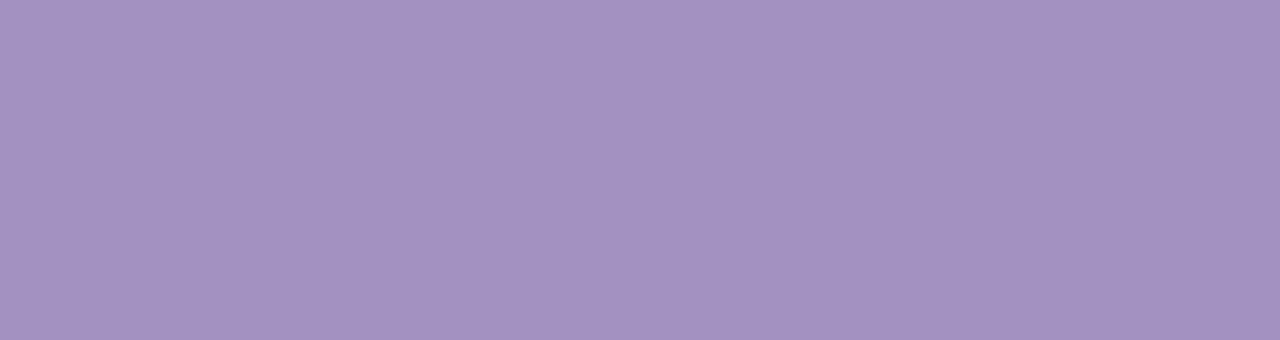
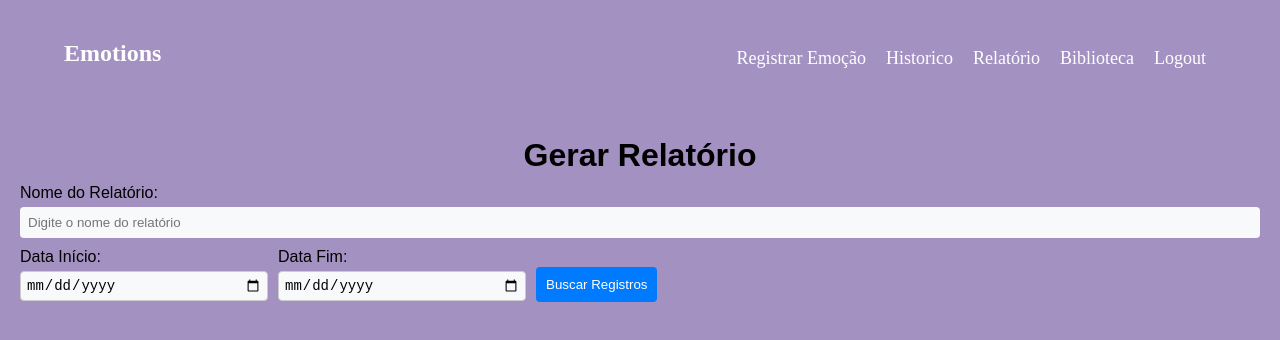
Before and after one commit to AnaC-Mota/EmotionsWeb, a React (Vite) app in the folder Emotions/: page /gerar-relatorio in a window 1280 px wide. Before the commit this address had no page. Shown: the top 340 px of the page. Built offline with nearby package versions, Linux system fonts and the light colour scheme.

Commit message:
page front relatorio

```diff
--- a/Emotions/src/App.jsx
+++ b/Emotions/src/App.jsx
@@ -7,6 +7,8 @@ import Login from './Pages/Reg';
 import Home from './Pages/Home';
 import PrivateRouter from './components/PrivateRouter';
 import Historico from './Pages/Histoico';
+import Relatorio from './Pages/Relatorio';
+import GerarRelatorio from './components/Relatorio/Gerar';
 
 const App = () => {
     return (
@@ -17,6 +19,9 @@ const App = () => {
           <Route path="/home" element={<PrivateRouter><Home/></PrivateRouter>}/>
           <Route path="/historico" element={<PrivateRouter><Historico/></PrivateRouter>} />
           <Route path='/regemotion' element={<PrivateRouter><RegEmocion/></PrivateRouter>}/>
+          <Route path='/relatorio' element={<PrivateRouter><Relatorio/></PrivateRouter>}/>
+          <Route path="/gerar-relatorio" element={<GerarRelatorio/>} />
+
         </Routes>
       </div>
     </Router>
--- /dev/null
+++ b/Emotions/src/Pages/Relatorio.jsx
@@ -0,0 +1,15 @@
+import React from 'react'
+import Navbar from '../components/NavBarLogin/NavBarLogin'
+import Relatorios from '../components/Relatorio/Relatorio'
+
+
+const Relatorio = () => {
+  return (
+    <div>
+        <Navbar/>
+        <Relatorios/>
+    </div>
+  )
+}
+
+export default Relatorio
--- a/Emotions/src/components/NavBarLogin/NavBarLogin.jsx
+++ b/Emotions/src/components/NavBarLogin/NavBarLogin.jsx
@@ -18,7 +18,7 @@ const Navbar = () => {
       <ul>
         <li onClick={() => navigate('/regemotion')}>Registrar Emoção</li>
         <li onClick={() => navigate('/historico')}>Historico</li>
-        <li>Relatório</li>
+        <li onClick={() => navigate('/relatorio')}>Relatório</li>
         <li>Biblioteca</li>
         <li onClick={() => logout()}>Logout</li>
 
--- /dev/null
+++ b/Emotions/src/components/Relatorio/Gerar.css
@@ -0,0 +1,90 @@
+.generate-report-page {
+    padding: 20px;
+    font-family: Arial, sans-serif;
+  }
+
+  h1 {
+    text-align: center;
+    margin-bottom: 10px;
+  }
+
+  .form-container {
+    margin-bottom: 20px;
+  }
+
+  .form-container label {
+    display: block;
+    margin-bottom: 5px;
+  }
+
+  .form-container input {
+    margin-bottom: 10px;
+    padding: 8px;
+    width: 100%;
+    box-sizing: border-box;
+    border-radius: 4px;  /* Borda arredondada */
+    border: none;  /* Remove a borda preta */
+    background-color: #f8f9fa;
+  }
+
+  .date-range-container {
+    display: flex;
+    gap: 10px; /* Espaçamento horizontal entre os campos */
+    align-items: center;
+  }
+
+  .date-field {
+    display: flex;
+    flex-direction: column;
+    width: 20%;
+  }
+
+  .date-field label {
+    margin-bottom: 5px;
+  }
+
+  .date-field input {
+    padding: 5px;
+    font-size: 14px;
+    border: 1px solid #ccc;
+    border-radius: 4px;
+  }
+
+  .fetch-records-button,
+  .generate-report-button {
+    margin-top: 10px;
+    padding: 10px;
+    border-radius: 4px;
+    background-color: #007bff;
+    color: white;
+    border: none;
+    cursor: pointer;
+  }
+
+  .error-message {
+    color: red;
+  }
+
+  .records-table-container {
+    margin-top: 20px;
+  }
+
+  .records-table {
+    width: 100%;
+    border-collapse: collapse;
+    background-color: white;
+    border-radius: 8px;
+    overflow: hidden;
+    box-shadow: 0 2px 4px rgba(0, 0, 0, 0.1);
+  }
+
+  .records-table th,
+  .records-table td {
+    border: 1px solid #ddd;
+    padding: 8px;
+  }
+
+  .records-table th {
+    background-color: #f2f2f2;
+    text-align: left;
+  }
--- /dev/null
+++ b/Emotions/src/components/Relatorio/Gerar.jsx
@@ -0,0 +1,140 @@
+import React, { useState } from "react";
+import { APIService } from "../../http-common";
+import "./Gerar.css";
+import Navbar from "../NavBarLogin/NavBarLogin"; // Importando a Navbar
+
+const GerarRelatorio = () => {
+  const [startDate, setStartDate] = useState("");
+  const [endDate, setEndDate] = useState("");
+  const [reportName, setReportName] = useState("");
+  const [records, setRecords] = useState([]);
+  const [loading, setLoading] = useState(false);
+  const [error, setError] = useState(null);
+
+  const fetchRecords = async () => {
+    setLoading(true);
+    setError(null);
+
+    try {
+      const params = {
+        startDate: startDate ? new Date(startDate).toISOString() : null,
+        endDate: endDate ? new Date(endDate).toISOString() : null,
+      };
+
+      const response = await APIService.Axios().get("Home/GetAllDocuments", { params });
+
+      if (response.status === 200) {
+        setRecords(response.data);
+      } else {
+        throw new Error("Erro ao buscar registros.");
+      }
+    } catch (err) {
+      setError(err.message);
+    } finally {
+      setLoading(false);
+    }
+  };
+
+  const gerarRelatorio = () => {
+    if (!reportName) {
+      alert("Por favor, insira um nome para o relatório.");
+      return;
+    }
+
+    // Aqui você pode integrar com outra API para salvar ou gerar o relatório
+    console.log("Relatório Gerado:", { reportName, records });
+    alert("Relatório gerado com sucesso!");
+  };
+
+  return (
+    <>
+      <Navbar /> {/* Adicionando a Navbar */}
+      <div className="generate-report-page">
+        <h1>Gerar Relatório</h1>
+        <div className="form-container">
+          <label htmlFor="report-name">Nome do Relatório:</label>
+          <input
+            type="text"
+            id="report-name"
+            value={reportName}
+            onChange={(e) => setReportName(e.target.value)}
+            placeholder="Digite o nome do relatório"
+          />
+
+          <div className="date-range-container">
+            <div className="date-field">
+              <label htmlFor="start-date">Data Início:</label>
+              <input
+                type="date"
+                id="start-date"
+                value={startDate}
+                onChange={(e) => setStartDate(e.target.value)}
+              />
+            </div>
+
+            <div className="date-field">
+              <label htmlFor="end-date">Data Fim:</label>
+              <input
+                type="date"
+                id="end-date"
+                value={endDate}
+                onChange={(e) => setEndDate(e.target.value)}
+              />
+            </div>
+
+            <button onClick={fetchRecords} className="fetch-records-button">
+              Buscar Registros
+            </button>
+          </div>
+        </div>
+
+        {loading && <p>Carregando registros...</p>}
+        {error && <p className="error-message">Erro: {error}</p>}
+
+        {records.length > 0 && (
+          <div className="records-table-container">
+            <h2>Registros Selecionados</h2>
+            <table className="records-table">
+              <thead>
+                <tr>
+                  <th>Data</th>
+                  <th>Emoji</th>
+                  <th>Título</th>
+                  <th>Emoções</th>
+                </tr>
+              </thead>
+              <tbody>
+                {records.map((record, index) => (
+                  <tr key={record.id || index}>
+                    <td>
+                  {
+                     record.data.toLocaleString()
+              }
+                </td>
+                <td>{record.Emoji}</td>
+                <td>{record.titulo}</td>
+                    <td>
+                      {Array.isArray(record.emocao)
+                        ? record.emocao.join(", ")
+                        : typeof record.emocao === "string"
+                        ? record.emocao
+                        : "N/A"}
+                    </td>
+                  </tr>
+                ))}
+              </tbody>
+            </table>
+          </div>
+        )}
+
+        {records.length > 0 && (
+          <button onClick={gerarRelatorio} className="generate-report-button">
+            Gerar Relatório
+          </button>
+        )}
+      </div>
+    </>
+  );
+};
+
+export default GerarRelatorio;
--- /dev/null
+++ b/Emotions/src/components/Relatorio/Relatorio.css
@@ -0,0 +1,32 @@
+.history-container {
+    display: flex;
+    flex-direction: column;
+    height: 100vh;
+    font-family: Arial, sans-serif;
+    padding: 10px 50px 10px 50px;
+    border-radius: 8px;
+    box-shadow: 0 4px 6px rgba(0, 0, 0, 0.1);
+    overflow-y: auto;
+  }
+
+.button{
+    display: flex;
+    align-items: center;
+    gap: 20px;
+    margin-bottom: 20px;
+    justify-content: flex-end; /* Move o botão para a direita */
+}
+
+.create-report-button {
+    padding: 5px 15px;
+    font-size: 14px;
+    color: white;
+    background-color: #007bff;
+    border: none;
+    border-radius: 4px;
+    cursor: pointer;
+    transition: background-color 0.2s ease-in-out;
+  }
+  .create-report-button:hover {
+    background-color: #007bff; /* Azul mais escuro ao passar o mouse */
+  }
--- /dev/null
+++ b/Emotions/src/components/Relatorio/Relatorio.jsx
@@ -0,0 +1,20 @@
+import React from 'react'
+import { useNavigate } from "react-router-dom";
+import "./Relatorio.css";
+
+
+const Relatorio = () => {
+    const navigate = useNavigate();
+  return (
+    <div className="history-container">
+      <h1>Relatório de Emoções</h1>
+      <div className='button'>
+      <button onClick={() => navigate("/gerar-relatorio")} className="create-report-button">
+        Criar +
+      </button>
+      </div>
+    </div>
+  )
+}
+
+export default Relatorio
```
